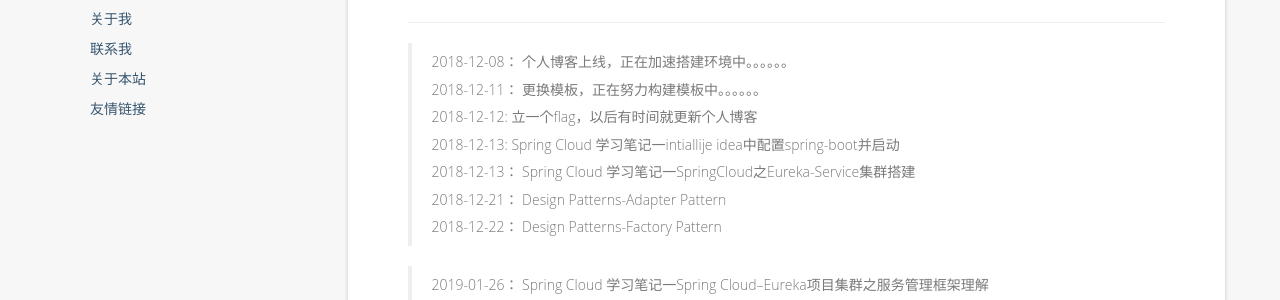
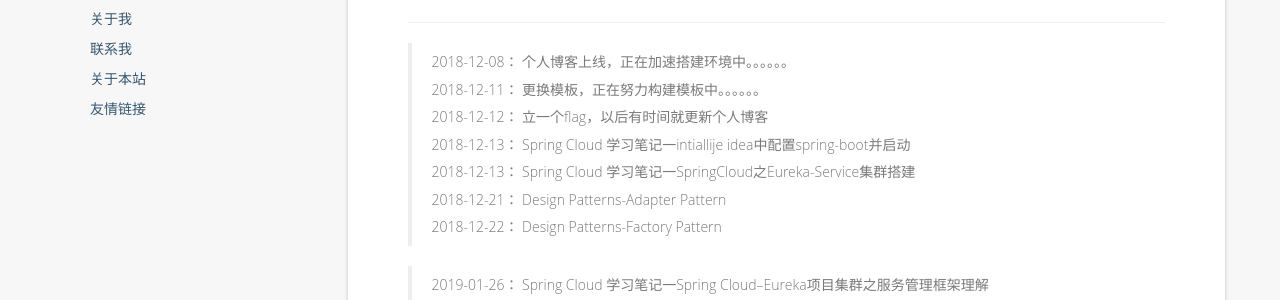
Before and after one commit to ZFCC/ZFCC.github.io, a Jekyll site: the page built from about.md, in a window 1280 px wide and 900 px high, scrolled down 898 px. Shown: the part 153-453 px from the top of the window. Built offline with Jekyll 4.4.1, drawn with Linux system fonts in a browser that asks for light colours; nearby versions of some CDN libraries; a script that is not in the unit is left out; comment, search, counter and statistics services are not loaded.

```diff
--- a/about.md
+++ b/about.md
@@ -46,9 +46,9 @@ permalink: /about/
 >
 >2018-12-11： 更换模板，正在努力构建模板中。。。。。。
 >
->2018-12-12:  立一个flag，以后有时间就更新个人博客
+>2018-12-12： 立一个flag，以后有时间就更新个人博客
 >
->2018-12-13:  Spring Cloud 学习笔记一intiallije idea中配置spring-boot并启动
+>2018-12-13： Spring Cloud 学习笔记一intiallije idea中配置spring-boot并启动
 >
 >2018-12-13： Spring Cloud 学习笔记一SpringCloud之Eureka-Service集群搭建
 >
```
